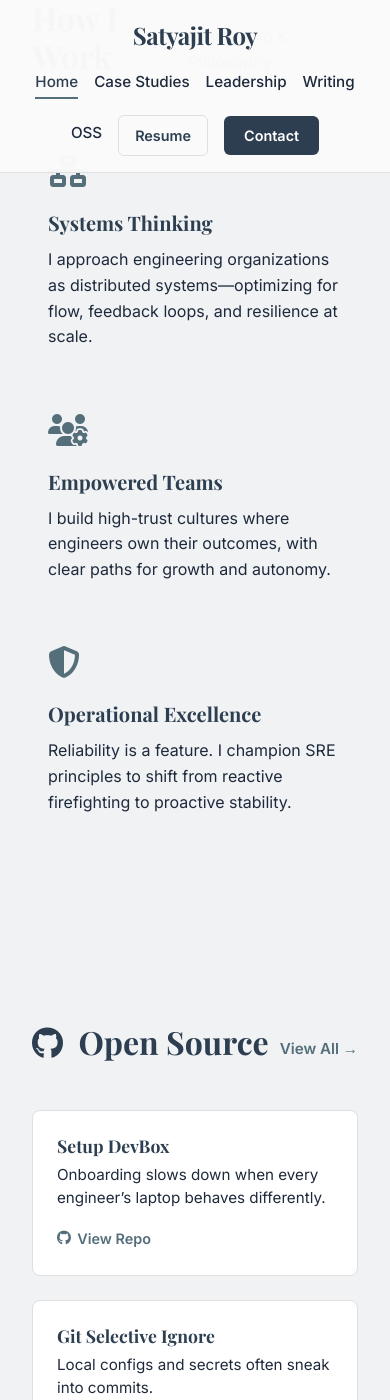
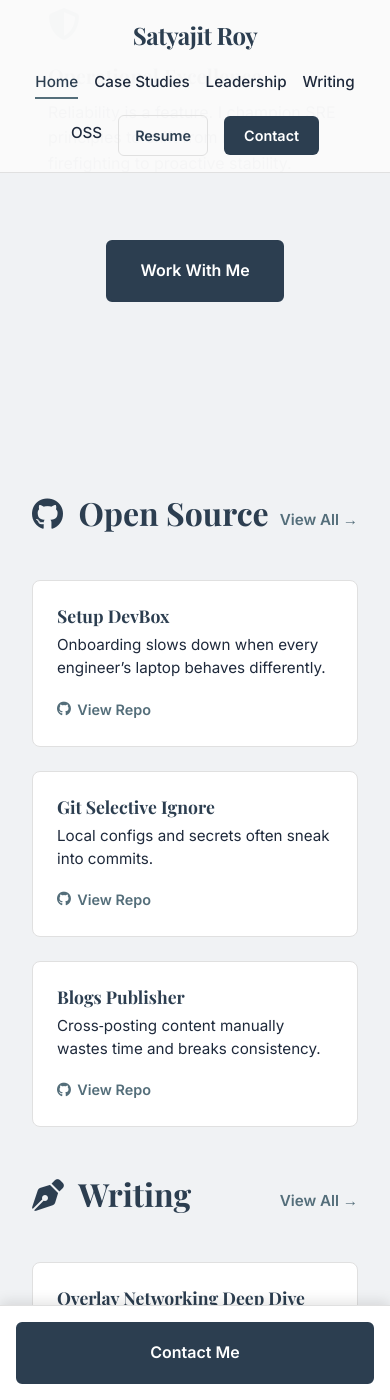
Before and after one commit to kodelint/kodelint.github.io, a Jekyll site: the page built from portfolio/index.md, in a window 390 px wide and 1400 px high, scrolled down 5889 px. Built offline with Jekyll 4.4.1, drawn with Linux system fonts in a browser that asks for light colours; some web fonts are replaced.

Commit message:
feat(portfolio): implement executive design feedback
- Hero: Replaced photo with abstract system visualization
- Navigation: Added sticky CTA for mobile
- Layout: Improved responsiveness for metrics (tablet view)
- Case Studies: Refined summary styling with line clamping
- Sections: Added CTA to 'How I Work' section

```diff
--- a/_layouts/portfolio.html
+++ b/_layouts/portfolio.html
@@ -62,5 +62,9 @@
     </div>
   </footer>
 
+  <div class="p-mobile-sticky-cta">
+    <a href="{{ "/portfolio/contact/" | relative_url }}" class="p-btn p-btn-primary">Contact Me</a>
+  </div>
+
 </body>
 </html>
--- a/assets/css/portfolio.css
+++ b/assets/css/portfolio.css
@@ -692,6 +692,18 @@
   margin-bottom: 2rem;
 }
 
+.cs-card-context {
+  font-size: 1.05rem;
+  font-weight: 600;
+  color: var(--color-text-light);
+  margin-bottom: 1rem;
+  font-family: var(--font-sans);
+  display: -webkit-box;
+  -webkit-line-clamp: 2;
+  -webkit-box-orient: vertical;
+  overflow: hidden;
+}
+
 .cs-card-summary p {
   font-size: 1.1rem;
   line-height: 1.6;
@@ -1094,6 +1106,7 @@
 
 
 
+
   .p-sticky {
 
     position: sticky;
@@ -1101,3 +1114,86 @@
     top: 100px;
 
   }
+
+/* --- Added for Redesign Feedback --- */
+
+/* Abstract Hero Visual */
+.hero-visual-abstract {
+  position: relative;
+  width: 100%;
+  height: 400px;
+  background: radial-gradient(circle at 50% 50%, rgba(84, 110, 122, 0.05) 0%, transparent 70%);
+  display: flex;
+  justify-content: center;
+  align-items: center;
+}
+
+.abstract-shape {
+  position: absolute;
+  border-radius: 50%;
+  filter: blur(40px);
+}
+
+.shape-1 {
+  width: 300px;
+  height: 300px;
+  background: var(--color-accent);
+  opacity: 0.1;
+  top: 10%;
+  right: 10%;
+}
+
+.shape-2 {
+  width: 200px;
+  height: 200px;
+  background: var(--color-primary);
+  opacity: 0.08;
+  bottom: 10%;
+  left: 20%;
+}
+
+.shape-3 {
+  width: 100px;
+  height: 100px;
+  background: #38bdf8;
+  opacity: 0.15;
+  top: 40%;
+  right: 40%;
+}
+
+/* Tablet Layout for Metrics */
+@media (max-width: 1024px) {
+  .impact-grid {
+    grid-template-columns: repeat(2, 1fr);
+  }
+}
+
+/* Mobile Sticky CTA */
+.p-mobile-sticky-cta {
+  display: none;
+  position: fixed;
+  bottom: 0;
+  left: 0;
+  width: 100%;
+  background: white;
+  padding: 1rem;
+  box-shadow: 0 -4px 12px rgba(0,0,0,0.1);
+  z-index: 2000;
+  border-top: 1px solid var(--color-border);
+  text-align: center;
+}
+
+.p-mobile-sticky-cta .p-btn {
+  width: 100%;
+}
+
+@media (max-width: 768px) {
+  .p-mobile-sticky-cta {
+    display: block;
+  }
+
+  /* Add padding to body so content isn't hidden behind sticky CTA */
+  body {
+    padding-bottom: 80px;
+  }
+}
--- a/portfolio/index.md
+++ b/portfolio/index.md
@@ -21,7 +21,12 @@
 
       <!-- Right Column: Visual -->
       <div class="hero-visual">
-        <img src="{{ "/assets/uploads/Portfolio.png" | relative_url }}" alt="Satyajit Roy" class="hero-image">
+        <div class="hero-visual-abstract">
+          <!-- Abstract System Illustration / Pattern -->
+          <div class="abstract-shape shape-1"></div>
+          <div class="abstract-shape shape-2"></div>
+          <div class="abstract-shape shape-3"></div>
+        </div>
       </div>
     </div>
   </div>
@@ -60,7 +65,7 @@
         <!-- Middle Row -->
         <div class="cs-card-body">
           <div class="cs-card-summary">
-            <p style="font-size: 1.05rem; font-weight: 600; color: var(--color-text-light); margin-bottom: 1rem; font-family: var(--font-sans);">{{ case.context }}</p>
+            <p class="cs-card-context">{{ case.context }}</p>
             <p>{{ case.problem }}</p>
           </div>
           <div class="cs-card-outcomes">
@@ -112,6 +117,9 @@
         <h3 class="value-title">Operational Excellence</h3>
         <p class="value-desc">Reliability is a feature. I champion SRE principles to shift from reactive firefighting to proactive stability.</p>
       </div>
+    </div>
+    <div class="text-center" style="margin-top: 3rem;">
+        <a href="{{ "/portfolio/contact/" | relative_url }}" class="p-btn p-btn-primary">Work With Me</a>
     </div>
   </div>
 </section>
```
